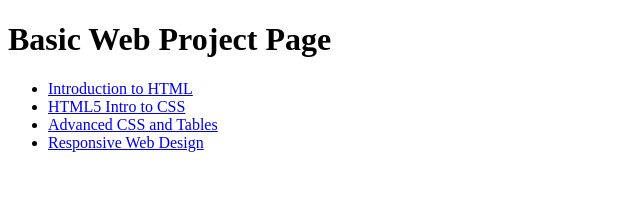
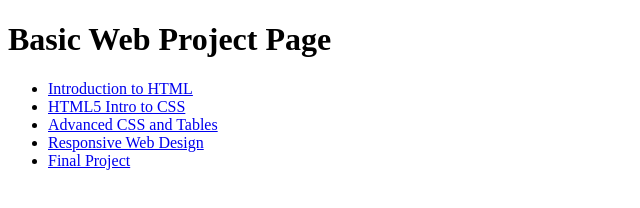
Before and after one commit to tannerln7/web1320, a plain HTML site: page index.html in a window 1280 px wide. Shown: the whole page, without its empty margins (0-640 px from the left). Drawn offline with Linux system fonts and the light colour scheme.

Commit message:
Update index.html

```diff
--- a/index.html
+++ b/index.html
@@ -13,6 +13,7 @@
         <li><a href=html5_intro_to_css>HTML5 Intro to CSS</a></li>
         <li><a href=Advanced_CSS_and_Tables>Advanced CSS and Tables</li>
         <li><a href=Responsive_Web_Design>Responsive Web Design</li>
+        <li><a href=Final_Project>Final Project</li>
     </ul>
 </body>
 </html>
```
